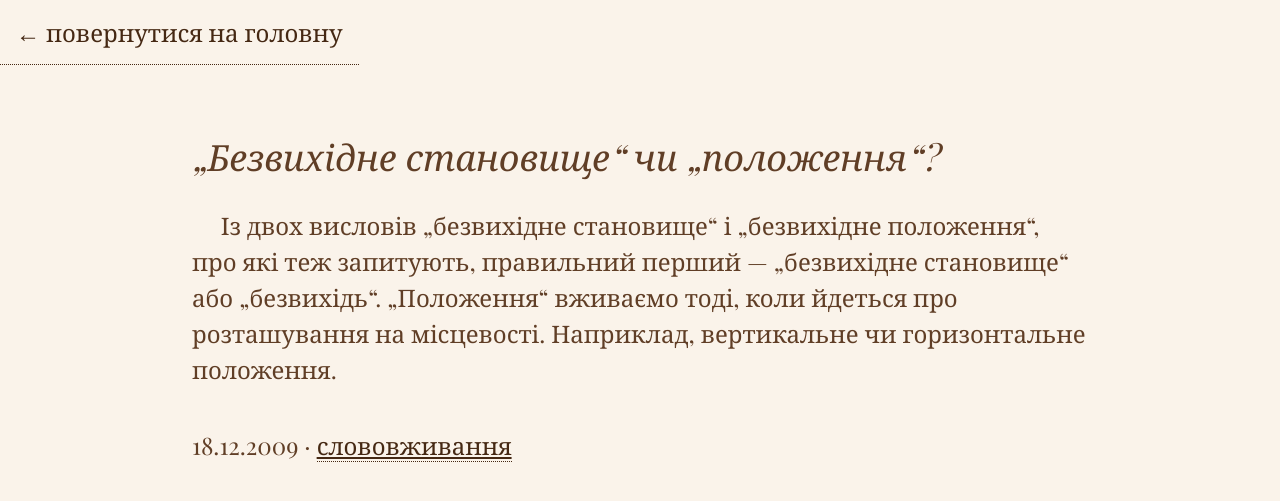
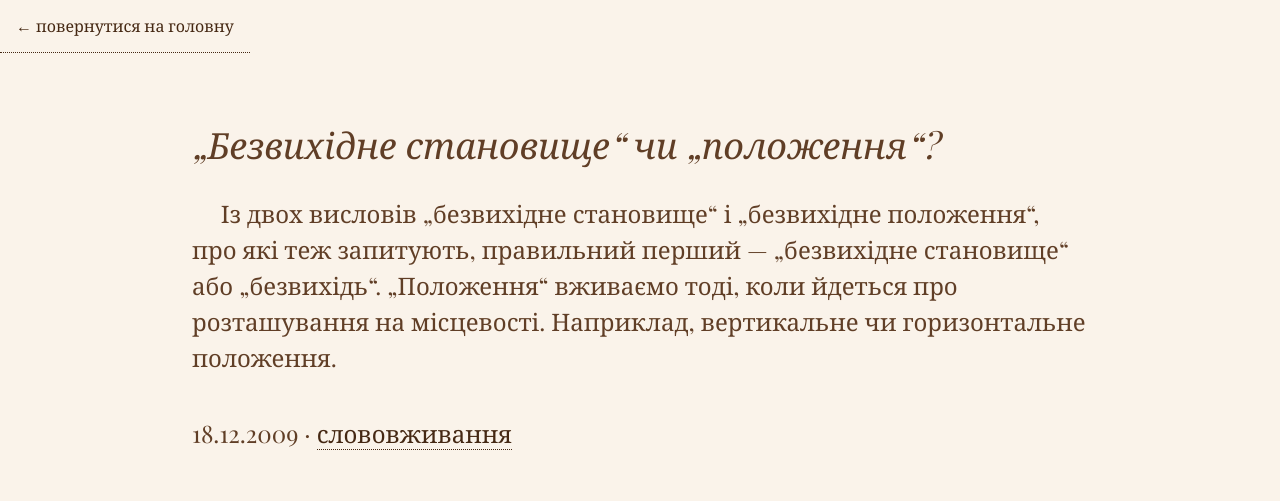
Before and after one commit to ponomariv/ponomariv.github.io, a Jekyll site: the page built from _posts/2009-12-18-bezvyhidne-stanovyshche-chy-polozhennja.md, in a window 1280 px wide. Shown: the top 501 px of the page. Built offline with Jekyll 4.4.1, drawn with Linux system fonts in a browser that asks for light colours; some web fonts are replaced.

Commit message:
Update _main.scss

```diff
--- a/_sass/_main.scss
+++ b/_sass/_main.scss
@@ -13,8 +13,8 @@
 	-webkit-font-smoothing: antialiased;
     text-rendering: optimizeLegibility;
 	line-height: 1.5;
-	font-size: 24px;
-	font-weight: 300;
+	font-size: 1rem;
+	font-weight: 400;
 	color: rgb(96, 62, 38);
 }
 
@@ -40,7 +40,7 @@
 a {
     color: #452813;
     text-decoration-skip-ink: all;
-
+    text-decoration: none;
     border-bottom: 1px dotted #452813;
 }
 
@@ -182,6 +182,7 @@
 	max-width:60rem;
 	margin:2rem auto;
 	padding:1rem;
+font-size: 24px;
 }
 
 
```
